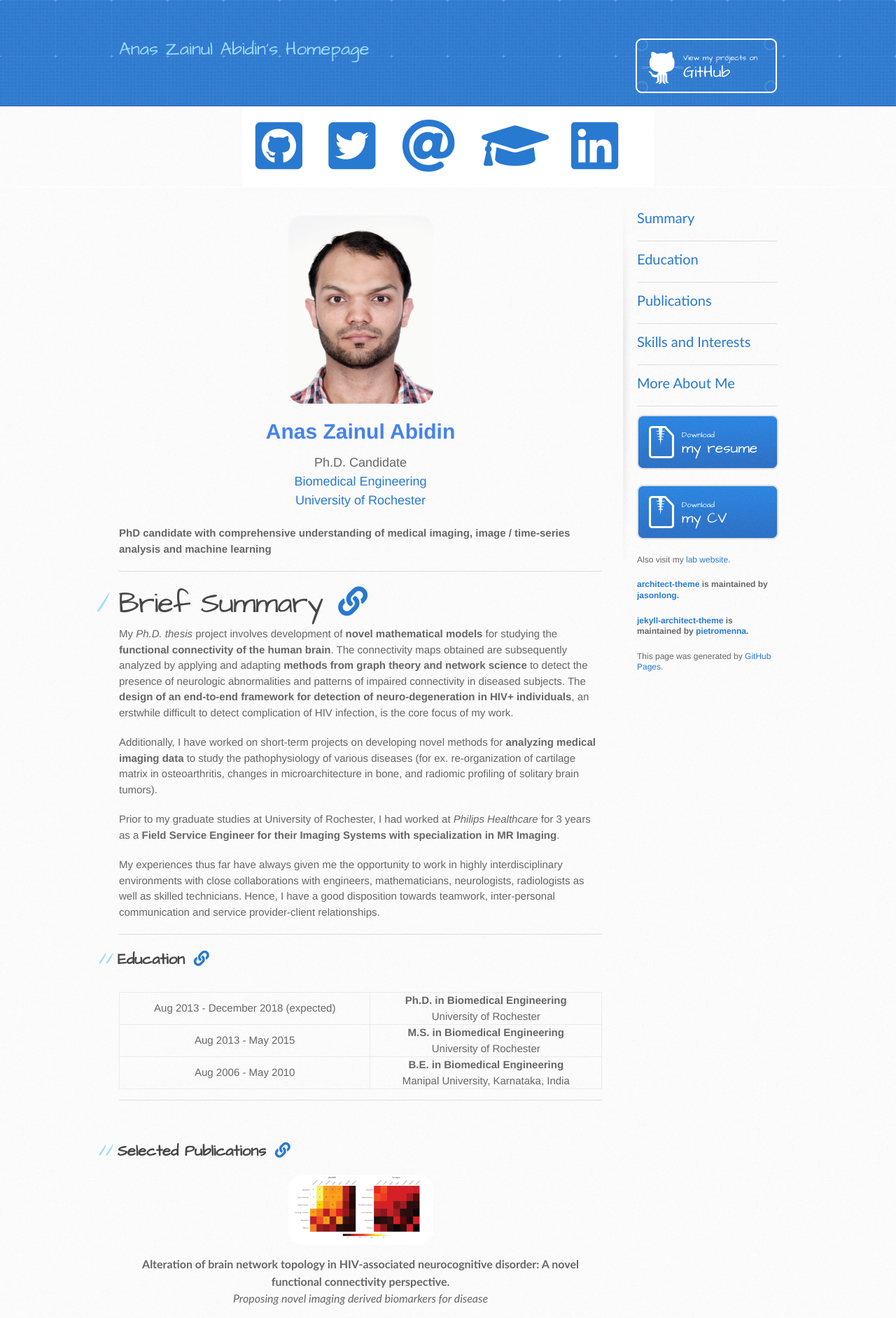
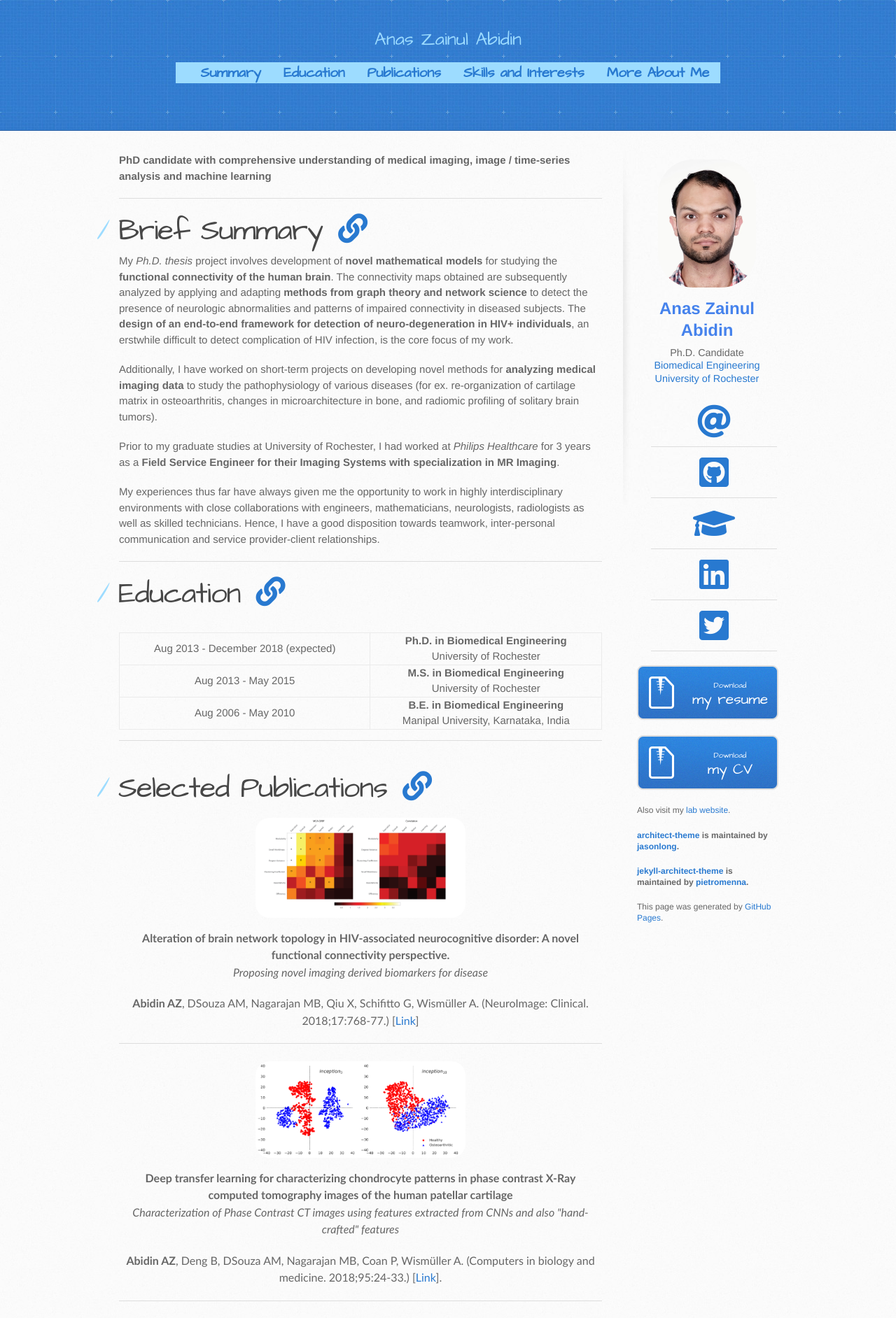
Before and after one commit to anaszain89/anaszain89.github.io, a Jekyll site: the page built from index.md, in a window 1280 px wide. Shown: the top 1884 px of the page at 70% size. Built offline with Jekyll 4.4.1, drawn with Linux system fonts in a browser that asks for light colours; nearby versions of some CDN libraries; some of the changed text lies outside the part shown.

Commit message:
changed and updated layouts

```diff
--- /dev/null
+++ b/_includes/navigation2.html
@@ -0,0 +1,45 @@
+<nav>
+<!-- <div style="padding: 0.2em; display: inline-block; border-radius: 4px; font-size: 1.2rem;">     -->
+   <div align="center">
+  <div class="row">
+
+      <a href="/images/photo_Anas.jpg">
+        <img src="/images/photo_Anas.jpg"
+             style="border-radius: 50px; margin: 10px; max-width: 70%;"
+             alt="Me."/>
+      </a>
+    </div>
+<div style='font-size: 2em; color: #4582ec; font-weight: bold; padding-bottom: 0.3em;'>Anas Zainul Abidin</div>
+<div style='font-size: 1.2em;'>
+        Ph.D. Candidate
+      </div>
+<div style='font-size: 1.2em'>
+        <a href="http://www.hajim.rochester.edu/bme/">Biomedical Engineering</a>
+      </div>
+<div style='font-size: 1.2em'>
+        <a href="http://rochester.edu/">University of Rochester</a>
+      </div>
+<br/>
+
+  </div>
+
+<ul style="list-style: none">
+	<li><a href="mailto:anas.abidin@rochester.edu" target="_blank">
+            <i class="fas fa-at fa-4x"></i></a></li><hr/>
+
+    <li><a href="http://github.com/anaszain89" target="_blank">
+            <i class="fab fa-github-square fa-4x"></i></a></li><hr/>
+
+    <li><a href="https://scholar.google.com/citations?user=C1IIlf4AAAAJ&hl=en" target="_blank">
+            <i class="fas fa-graduation-cap fa-4x"></i></a></li><hr />
+
+    <li><a href="http://www.linkedin.com/in/anaszain89" target="_blank">
+            <i class="fab fa-linkedin fa-4x"></i></a></li><hr />
+
+    <li><a href="http://twitter.com/anaszain89" target="_blank">
+            <i class="fab fa-twitter-square fa-4x"></i></a></li><hr />
+
+</ul>
+<!-- </div> -->
+
+</nav>
--- a/_layouts/default.html
+++ b/_layouts/default.html
@@ -16,36 +16,53 @@
     <![endif]-->
 
     <title> {{ page.title }} </title>
+
+    <style>
+    #navmenu ul{
+      display: inline-block;
+      list-style: none;
+/*      margin: 0px;
+    padding: 0px;*/
+    overflow: hidden;
+    background-color: #9ddcff;
+    }
+    #navmenu li{
+      float: left;
+    }
+    #navmenu li a {
+    /*display: block;*/
+    /*color: blue;*/
+    text-align: center;
+    padding: 16px;
+
+    }
+
+/*    #navmenu li a:hover {
+        background-color: #111111;
+    }*/
+    </style>
   </head>
 
   <body>
     <header>
-      <div class="inner">
-        <h1> {{ site.name }} </h1>
-        <h2>Anas Zainul Abidin's Homepage</h2>
-        <a href="http://github.com/anaszain89" class="button"><small>View my projects on</small> GitHub</a>
-        <br/>
-      </div>
+
+<div class="inner">
+      <div align="center">
+        <h2> Anas Zainul Abidin </h2>
+     <div id="navmenu"><ul><strong><span style="font-size: 15pt;">
+     <li><a href="/index.html#Summary">Summary</a></li>
+  <li><a href="/index.html#Education">Education</a></li>
+  <li><a href="/index.html#Pubs">Publications</a></li>
+  <li><a href="/index.html#Skills">Skills and Interests</a></li>
+  <li><a href="/about.html">More About Me</a></li>
+</span></strong>
+</ul></div>
+</div>
+
+
     </header>
 
-    <div align="center">
-      <div style="padding: 1em; background-color:white; display: inline-block; border-radius: 4px; font-size: 1.2rem;">
-          <a href="http://github.com/anaszain89" target="_blank">
-            <i class="fab fa-github-square fa-4x"></i></a>&nbsp&nbsp &nbsp &nbsp
 
-          <a href="http://twitter.com/anaszain89" target="_blank">
-            <i class="fab fa-twitter-square fa-4x"></i></a>&nbsp&nbsp &nbsp &nbsp
-
-          <a href="mailto:anas.abidin@rochester.edu" target="_blank">
-            <i class="fas fa-at fa-4x"></i></a>&nbsp&nbsp &nbsp &nbsp
-
-          <a href="https://scholar.google.com/citations?user=C1IIlf4AAAAJ&hl=en" target="_blank">
-            <i class="fas fa-graduation-cap fa-4x"></i></a>&nbsp&nbsp&nbsp &nbsp
-
-          <a href="http://www.linkedin.com/in/anaszain89" target="_blank">
-            <i class="fab fa-linkedin fa-4x"></i></a> &nbsp&nbsp&nbsp &nbsp
-    </div>
-    </div>
 
     <div id="content-wrapper">
       <div class="inner clearfix">
@@ -56,7 +73,8 @@
         </section>
 
         <aside id="sidebar">
-          {% include navigation.html %}
+          <div align="center">
+          {% include navigation2.html %}
 
           <a href="/data/AnasAbidin_Resume.pdf" class="button">
             <small>Download</small>
@@ -66,6 +84,9 @@
             <small>Download</small>
             my CV
           </a>
+        </div>
+
+        <!-- <a href="http://github.com/anaszain89" class="button2"><small>View my projects on</small> GitHub</a> -->
 
           <p>Also visit my <a href="https://www.urmc.rochester.edu/labs/wismueller-lab/">lab website</a>.</p>
           <p class="repo-owner"><a href="https://github.com/jasonlong/architect-theme">architect-theme</a> is maintained by <a href="https://github.com/jasonlong">jasonlong</a>.</p>
--- a/index.md
+++ b/index.md
@@ -4,32 +4,6 @@ layout: default
 title: Welcome to Anas' webpage
 ---
 <div id="Top" name="Top">  </div>
-<div class="container">
-  <div align="center">
-  <div class="row">
-    <div class="col-md-6 col-md-offset-1 vcenter idxHdr">
-      <div class="col-md-2 vcenter idxHdr">
-      <a href="/images/photo_Anas.jpg">
-        <img src="/images/photo_Anas.jpg"
-             style="border-radius: 20px; margin: 10px; max-width: 30%;"
-             alt="Me."/>
-      </a>
-    </div>
-      <div style='font-size: 2em; color: #4582ec; font-weight: bold; padding-bottom: 0.3em;'>Anas Zainul Abidin</div>
-      <div style='font-size: 1.2em;'>
-        Ph.D. Candidate
-      </div>
-      <div style='font-size: 1.2em'>
-        <a href="http://www.hajim.rochester.edu/bme/">Biomedical Engineering</a>
-      </div>
-      <div style='font-size: 1.2em'>
-        <a href="http://rochester.edu/">University of Rochester</a>
-      </div>
-      <br/>
-    </div>
-  </div>
-  </div>
-  </div>
 
 **PhD candidate with comprehensive understanding of medical imaging, image / time-series analysis and machine learning**
 
@@ -47,7 +21,7 @@ My experiences thus far have always given me the opportunity to work in highly i
 
 * * *
 <div id="Education" name="Education">  </div>
-## Education <a href="/index.html#Top"><i class="fas fa-link"></i></a>
+# Education <a href="/index.html#Top"><i class="fas fa-link"></i></a>
 <table class="table table-hover">
   <tr>
     <td class="col-md-3">Aug 2013 - December 2018 (expected)</td>
@@ -77,12 +51,12 @@ My experiences thus far have always given me the opportunity to work in highly i
 </table>
 * * *
 <div id="Pubs">&nbsp;</div>
-## Selected Publications <a href="/index.html#Top"><i class="fas fa-link"></i></a>
+# Selected Publications <a href="/index.html#Top"><i class="fas fa-link"></i></a>
 <div class="container 75%">
 <div align="center">
 <div class="row 200%">
 <div class="3u 4u(large) 12u$(medium)">
-<div class="image rounded"><img style="border-radius: 20px; margin: 10px; max-width: 30%;" src="images/PP1.png" alt="" width="300" /></div>
+<div class="image rounded"><img style="border-radius: 20px; margin: 10px; max-width: 50%;" src="images/PP1.png" alt="" width="300" /></div>
 <div class="9u$ 8u$(large) 12u$(medium)"><strong><span style="font-family: calibri, sans-serif; font-size: 12pt;">Alteration of brain network topology in HIV-associated neurocognitive disorder: A novel functional connectivity perspective.</span></strong>
 <p><em><span style="font-family: calibri, sans-serif; font-size: 12pt;">Proposing novel imaging derived biomarkers for disease</span></em></p>
 <p><span style="font-family: calibri, sans-serif; font-size: 12pt;"><strong>Abidin AZ</strong>, DSouza AM, Nagarajan MB, Qiu X, Schifitto G, Wism&uuml;ller A. (NeuroImage: Clinical. 2018;17:768-77.) [<a href="https://www.sciencedirect.com/science/article/pii/S2213158217303054">Link</a>]</span></p>
@@ -91,7 +65,7 @@ My experiences thus far have always given me the opportunity to work in highly i
 <hr />
 <div class="row 200%">
 <div class="3u 4u(large) 12u$(medium)">
-<div class="image rounded"><span style="font-family: calibri, sans-serif; font-size: 12pt;"><img style="border-radius: 20px; margin: 10px; max-width: 30%;" src="/images/PP2.png" alt="" width="300" /></span></div>
+<div class="image rounded"><span style="font-family: calibri, sans-serif; font-size: 12pt;"><img style="border-radius: 20px; margin: 10px; max-width: 50%;" src="/images/PP2.png" alt="" width="300" /></span></div>
 </div>
 <div class="9u$ 8u$(large) 12u$(medium)"><strong><span style="font-family: calibri, sans-serif; font-size: 12pt;">Deep transfer learning for characterizing chondrocyte patterns in phase contrast X-Ray computed tomography images of the human patellar cartilage</span></strong>
 <p><em><span style="font-family: calibri, sans-serif; font-size: 12pt;">Characterization of Phase Contrast CT images using features extracted from CNNs and also "hand-crafted" features</span></em></p>
@@ -101,7 +75,7 @@ My experiences thus far have always given me the opportunity to work in highly i
 <hr />
 <div class="row 200%">
 <div class="3u 4u(large) 12u$(medium)">
-<div class="image rounded"><span style="font-family: calibri, sans-serif; font-size: 12pt;"><img style="border-radius: 20px; margin: 10px; max-width: 30%;" src="/images/PP3.png" alt="" width="300" /></span></div>
+<div class="image rounded"><span style="font-family: calibri, sans-serif; font-size: 12pt;"><img style="border-radius: 20px; margin: 10px; max-width: 50%;" src="/images/PP3.png" alt="" width="300" /></span></div>
 </div>
 <div class="9u$ 8u$(large) 12u$(medium)"><strong><span style="font-family: calibri, sans-serif; font-size: 12pt;">Mutual connectivity analysis of resting-state functional MRI data with local models.</span></strong>
 <p><em><span style="font-family: calibri, sans-serif; font-size: 12pt;">Novel perspective for studying fMRI time-series as a chaotic dynamical system</span></em></p>
@@ -111,7 +85,7 @@ My experiences thus far have always given me the opportunity to work in highly i
 <hr />
 <div class="row 200%">
 <div class="3u 4u(large) 12u$(medium)">
-<div class="image rounded"><span style="font-family: calibri, sans-serif; font-size: 12pt;"><img style="border-radius: 20px; margin: 10px; max-width: 30%;" src="/images/PP4.png" alt="" /></span></div>
+<div class="image rounded"><span style="font-family: calibri, sans-serif; font-size: 12pt;"><img style="border-radius: 20px; margin: 10px; max-width: 50%;" src="/images/PP4.png" alt="" /></span></div>
 </div>
 <div class="9u$ 8u$(large) 12u$(medium)"><strong><span style="font-family: calibri, sans-serif; font-size: 12pt;">Exploring connectivity with large-scale Granger causality on resting-state functional MRI.</span></strong>
 <p><em><span style="font-family: calibri, sans-serif; font-size: 12pt;">A new and improved take on Granger Causality for large time-series systems</span></em></p>
@@ -121,10 +95,10 @@ My experiences thus far have always given me the opportunity to work in highly i
 </div>
 </div>
 </div>
-#### For a full list please visit my [download my CV](/data/AnasAbidin_CV.pdf) or check my <a href="https://scholar.google.com/citations?user=C1IIlf4AAAAJ&hl=en" target="_blank"><i class="fas fa-graduation-cap fa-1x"></i></a> page
+### For a full list please[download my CV](/data/AnasAbidin_CV.pdf) or check my <a href="https://scholar.google.com/citations?user=C1IIlf4AAAAJ&hl=en" target="_blank"><i class="fas fa-graduation-cap fa-1x"></i></a> page
 * * *
 <div id="Skills" name="Skills">  </div>
-## Skills & Interests <a href="/index.html#Top"><i class="fas fa-link"></i></a>
+# Skills & Interests <a href="/index.html#Top"><i class="fas fa-link"></i></a>
 <table class="table table-hover">
 <tr>
   <td class='col-md-2'>Languages</td>
--- a/stylesheets/stylesheet.css
+++ b/stylesheets/stylesheet.css
@@ -526,6 +526,18 @@ a.button {
   line-height: 1.2;
   color: #fff;
 }
+
+a.button2 {
+  width: 134px;
+  height: 58px;
+  padding-top: 22px;
+  padding-left: 68px;
+  font-family: 'Architects Daughter', 'Helvetica Neue', Helvetica, Arial, serif;
+  font-size: 23px;
+  line-height: 1.2;
+  color: #fff;
+}
+
 a.button small {
   display: block;
   font-size: 11px;
@@ -534,7 +546,7 @@ header a.button {
   position: absolute;
   top: 0;
   right: 0;
-  background: transparent url(../images/github-button.png) 0 0 no-repeat;
+  background: transparent url(../images/photo_Anas.jpg) 0 0 no-repeat;
 }
 aside a.button {
   display: block;
@@ -543,6 +555,15 @@ aside a.button {
   margin-bottom: 20px;
   font-size: 21px;
   background: transparent url(../images/download-button.png) 0 0 no-repeat;
+}
+
+aside a.button2 {
+  display: block;
+  width: 138px;
+  padding-left: 64px;
+  margin-bottom: 20px;
+  font-size: 21px;
+  background: blue url(../images/github-button.png) 0 0 no-repeat;
 }
 
 code, pre {
```
Also changed, not shown: _layouts/post.html (added, +7 -0 lines).
